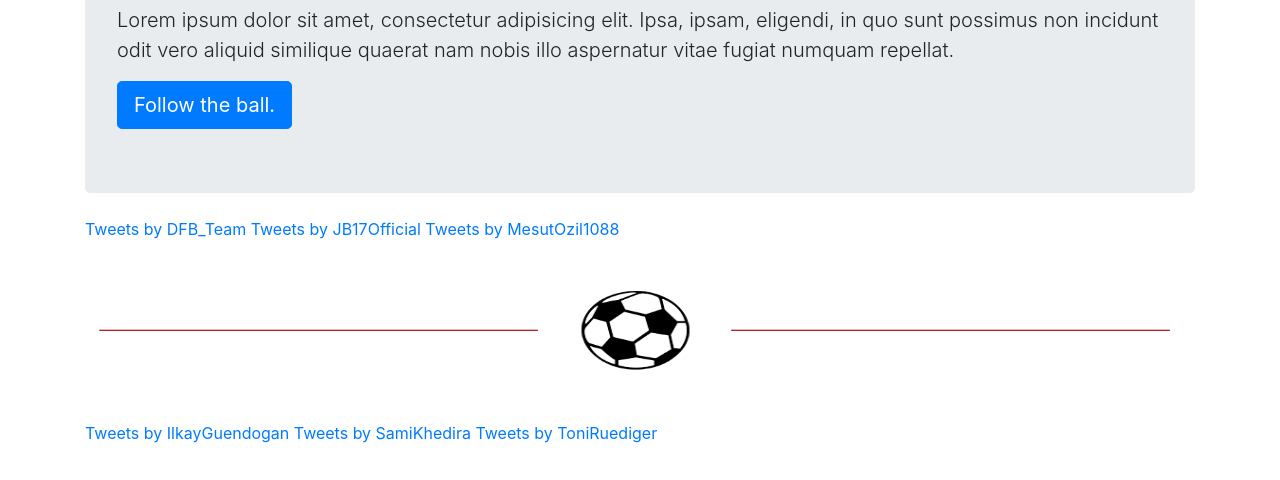
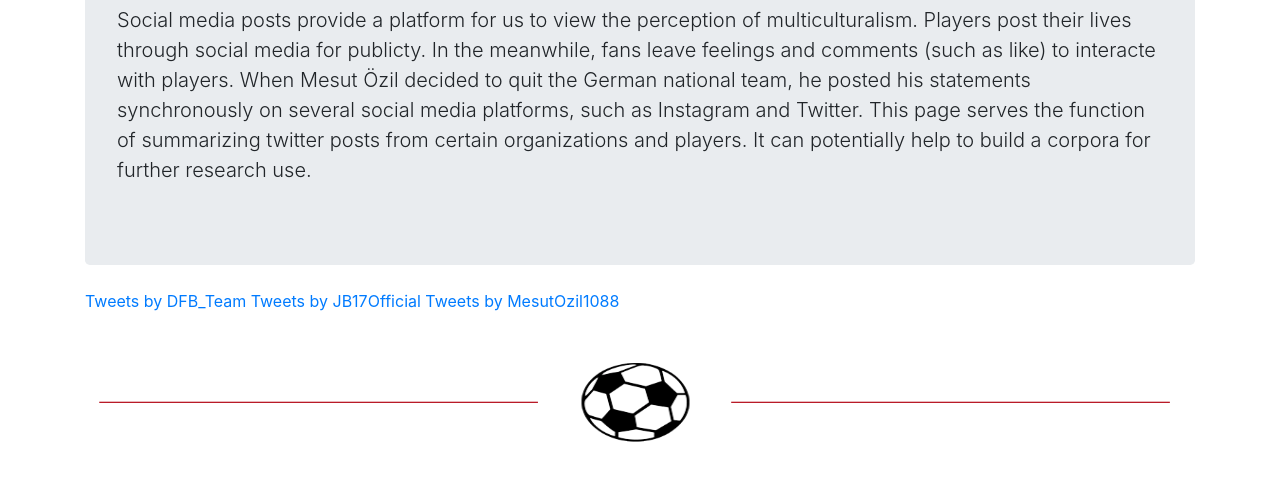
Before and after one commit to koutiany/chi1, a website: page summary.html in a window 1280 px wide. Shown: the part 320-800 px from the top of the page. Drawn offline with Linux system fonts and the light colour scheme.

Commit message:
Update summary.html

```diff
--- a/summary.html
+++ b/summary.html
@@ -55,8 +55,7 @@
     <!-- Jumbotron Header -->
     <header class="jumbotron my-4">
       <h1 class="display-3">The Mannschaft on Social Media</h1>
-      <p class="lead">Lorem ipsum dolor sit amet, consectetur adipisicing elit. Ipsa, ipsam, eligendi, in quo sunt possimus non incidunt odit vero aliquid similique quaerat nam nobis illo aspernatur vitae fugiat numquam repellat.</p>
-      <a href="#" class="btn btn-primary btn-lg">Follow the ball.</a>
+      <p class="lead">Social media posts provide a platform for us to view the perception of multiculturalism. Players post their lives through social media for publicty. In the meanwhile, fans leave feelings and comments (such as like) to interacte with players. When Mesut Özil decided to quit the German national team, he posted his statements synchronously on several social media platforms, such as Instagram and Twitter. This page serves the function of summarizing twitter posts from certain organizations and players. It can potentially help to build a corpora for further research use.</p>
     </header>
 
 
```
